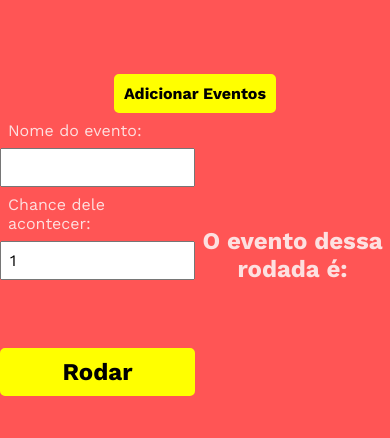
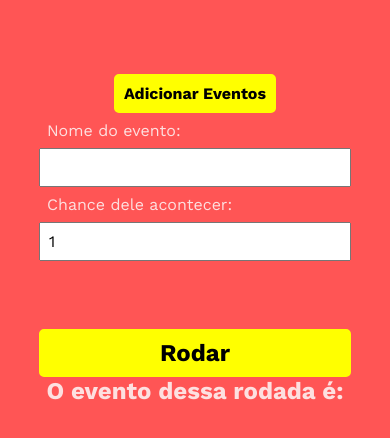
Before and after one commit to bernardow/site.events-chance, a website: page dev/src/index.html in a window 390 px wide. Shown: the part 146-584 px from the top of the page. Drawn offline with nearby package versions, Linux system fonts and the light colour scheme; files that its build step writes are made by us from their sources.

Commit message:
responsive

```diff
--- a/src/styles/main.less
+++ b/src/styles/main.less
@@ -96,3 +96,15 @@ main{
         font-weight: bold;
     }
 }
+
+@media screen and (max-width: 767px){
+
+    .container{
+        max-width: 80%;
+        width: 100%;
+    }
+
+    .logic > .container{
+        display: block;
+    }
+}
```
Also changed, not shown: dist/src/scripts/main.min.js, dist/styles/main.min.css.
